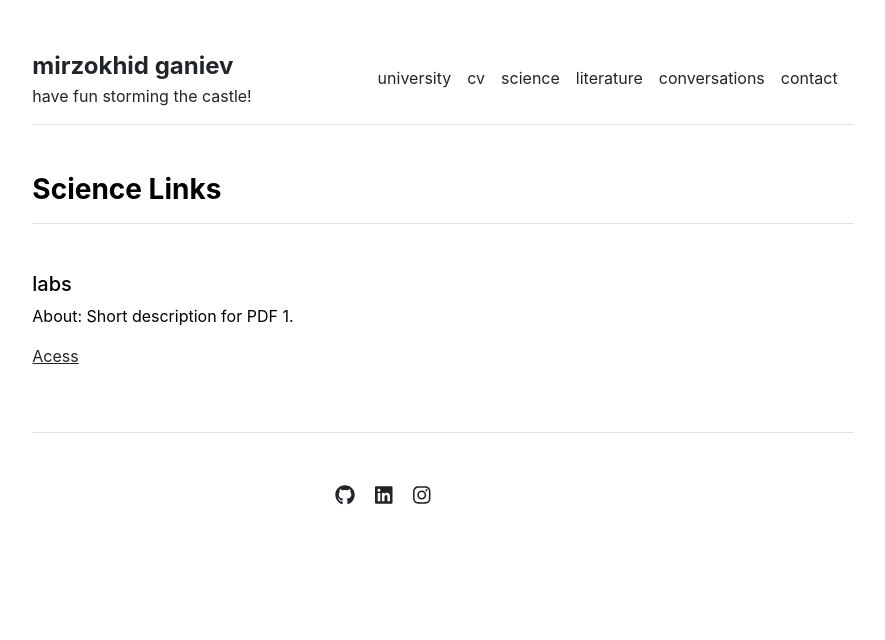
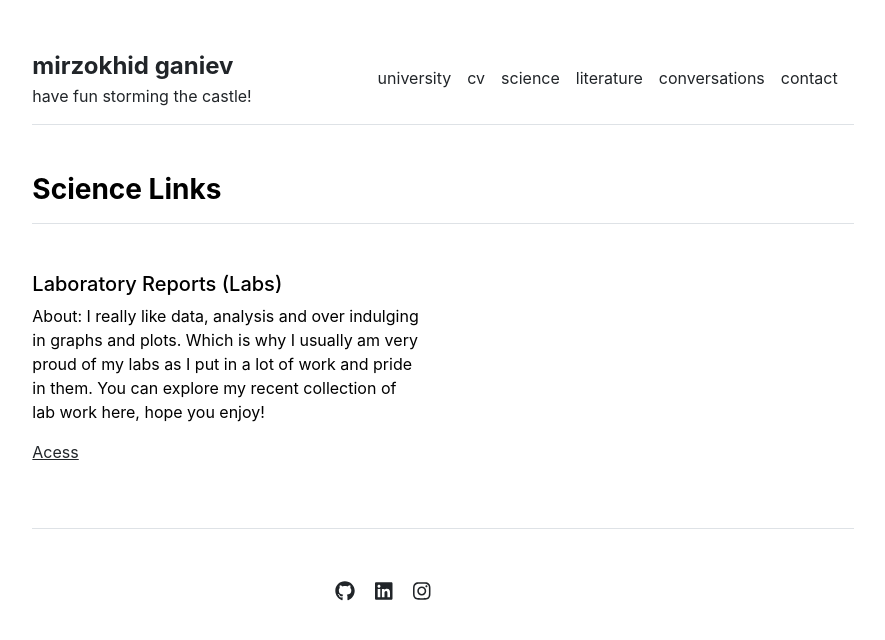
Before and after one commit to Mirzokhid/mirzokhid.github.io, a Jekyll site: the page built from science.md, in a window 1280 px wide. Shown: the top 640 px of the page, without its empty margins (197-1082 px from the left). Built offline with Jekyll 4.4.1, drawn with Linux system fonts in a browser that asks for light colours.

Commit message:
Update settings.yml

```diff
--- a/_data/settings.yml
+++ b/_data/settings.yml
@@ -34,7 +34,7 @@ contacts:
 - {name: 'Mirzokhid Ganiev', title: '-', department: 'Physics', institution: 'Universität Leipzig', institution_address: '1 Main Street, Canada', phone: '', email: 'mirzokhidg@gmail.com', office: '', image: 'assets/img/contact.jpg'}
 
 science:
-- {name: 'labs', description: 'Short description for PDF 1.', url: 'labs'}
+- {name: 'Laboratory Reports (Labs)', description: 'I really like data, analysis and over indulging in graphs and plots. Which is why I usually am very proud of my labs as I put in a lot of work and pride in them. You can explore my recent collection of lab work here, hope you enjoy! ', url: 'labs'}
 
 labs:
 - {name: 'labs 2', description: 'Short description for PDF 1.', url: 'labs2.pdf'}
```
